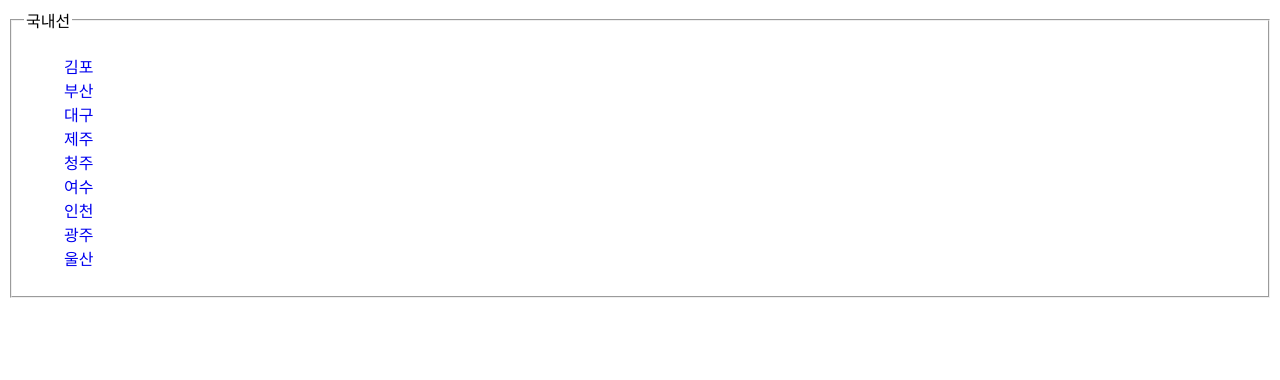
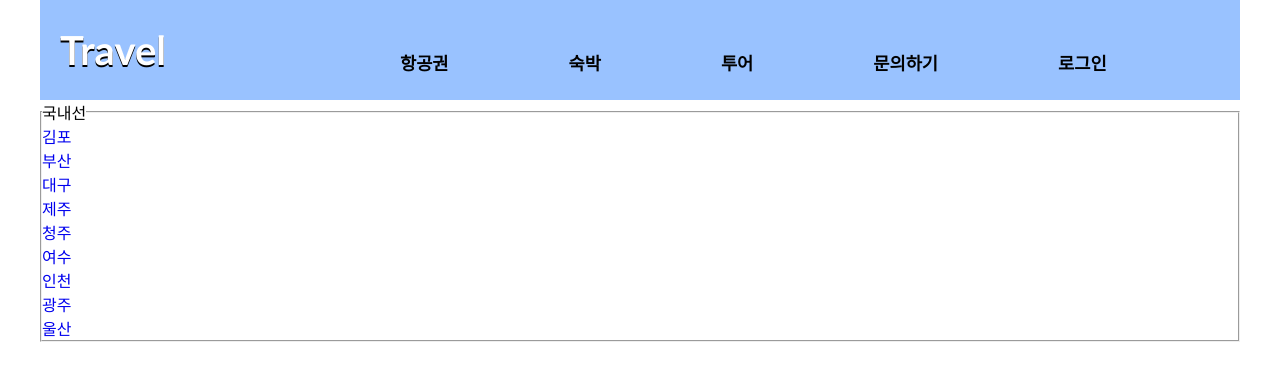
Before and after one commit to Ysoo96/html, a plain HTML site: page html_0610/domastic.html in a window 1280 px wide. Drawn offline with Linux system fonts and the light colour scheme.

Commit message:
modified:   html_0610/0610.html 	modified:   html_0610/css/0610.css 	modified:   html_0610/css/airplan.css 	modified:   html_0610/domastic.html

```diff
--- a/html_0610/css/0610.css
+++ b/html_0610/css/0610.css
@@ -68,6 +68,7 @@ nav {
   margin: 50px auto;
 }
 
+
 main > section {
   margin-top: 60px;
 }
@@ -81,8 +82,9 @@ main div {
 
 .detail > a > img {
   float: left;
-  margin-right: 50px;
+  margin-right: 90px;
   border-radius: 20px;
+  /* image size */
   width: 300px;
   height: 200px;
 }
--- a/html_0610/css/airplan.css
+++ b/html_0610/css/airplan.css
@@ -1,2 +1,68 @@
+* {
+  margin: 0;
+  padding: 0;
+  box-sizing: border-box;
+}
+
+#container {
+  width: 1200px;
+  margin: 0 auto;
+  background-color: #fff;
+}
+
 a { text-decoration: none; }
 ul { list-style: none; }
+
+/* header */
+header {
+  width: 100%;
+  height: 100px;
+  background-color: #99c2ff;
+}
+
+#logo {
+  float: left;
+  width: 250px;
+  height: 100px;
+  padding-left: 20px;
+  line-height: 100px;
+}
+#logo h1 {
+  font-family:'Gill Sans', 'Gill Sans MT', Calibri, 'Trebuchet MS', sans-serif;
+  font-weight: 700;
+  font-size: 40px;
+  color: #fff;
+  text-shadow: 0 2px black;
+}
+
+/* nav */
+nav {
+  float: right;
+  width: 900px;
+  height: 100px;
+  padding-top: 40px;
+}
+
+#topMenu {
+  height: 60px;
+}
+#topMenu > li {
+  float: left;
+  position: relative;
+}
+#topMenu > li > a {
+  display: block;
+  font-size: 1.1em;
+  color: black;
+  font-weight: 600;
+  padding: 10px 60px;
+}
+#topMenu > li > a:hover {
+  color: lightgray;
+  text-shadow: 0 2px #222;
+}
+
+.airport {
+  display: block;
+  color: black;
+}
--- a/html_0610/domastic.html
+++ b/html_0610/domastic.html
@@ -6,7 +6,24 @@
   <link rel="stylesheet" href="css/airplan.css">
 </head>
 <body>
-  <div id="airport">
+  <div id="container">
+    <header>
+      <div id="logo">
+        <a href="0610.html">
+          <h1>Travel</h1>
+        </a>
+      </div>
+      <nav>
+        <ul id="topMenu">
+          <li><a href="#">항공권</a></li>
+          <li><a href="#">숙박</a></li>
+          <li><a href="#">투어</a></li>
+          <li><a href="#">문의하기</a></li>
+          <li><a href="login.html">로그인</a></li>
+        </ul>
+      </nav>
+    </header>
+    <main class="airport">
       <fieldset>
         <legend>국내선</legend>
         <ul>
@@ -21,6 +38,7 @@
           <li><a href="#">울산</a></li>
         </ul>
       </fieldset>
+    </main>
   </div>
 </body>
 </html>
```
Also changed, not shown: html_0610/0610.html (+2 -2 lines). Lines whose indentation alone changed are shown as unchanged.
